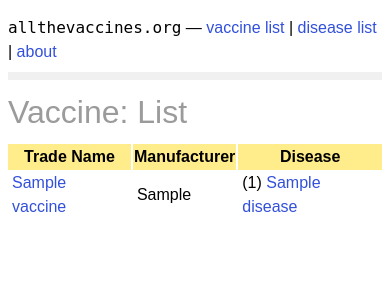
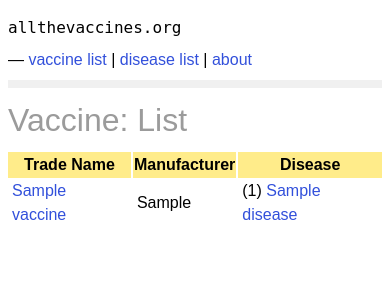
Before and after one commit to sirodoht/allthevaccines, a Django app: page / in a window 390 px wide. Shown: the top 300 px of the page. Run offline with Django 4.2, Linux system fonts and the light colour scheme; tables that the repository leaves empty hold one stand-in row (values such as "Sample post").

Commit message:
fix nav responsive styles

```diff
--- a/main/static/style.css
+++ b/main/static/style.css
@@ -258,6 +258,12 @@ td:not(:last-child) {
     color: inherit;
     text-decoration: none;
 }
+@media(max-width: 460px) {
+    .title {
+        display: block;
+        margin-bottom: 8px;
+    }
+}
 
 .title:hover {
     text-decoration: underline;
```
